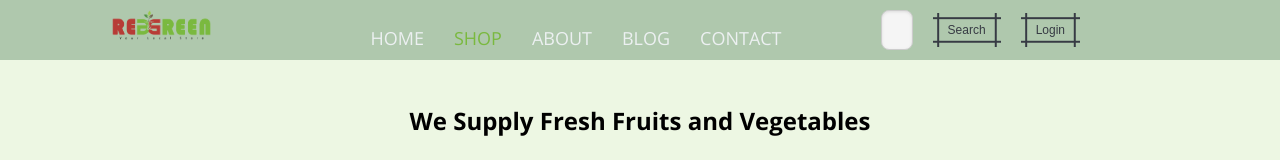
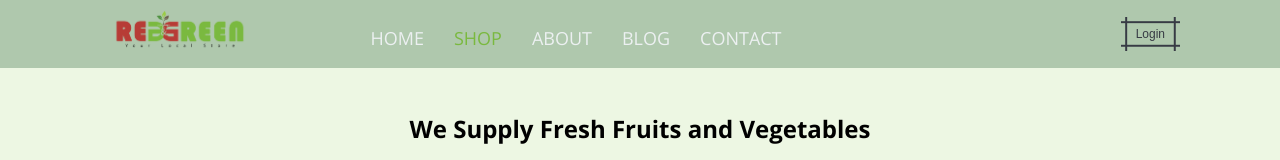
Before and after one commit to thummasreddy/red_green_front_end, a React (Create React App) app: page / in a window 1280 px wide. Shown: the top 160 px of the page. Built offline with nearby package versions, Linux system fonts and the light colour scheme.

Commit message:
Removed Nav Bar Search to add better options

```diff
--- a/src/Components/Navbar/Navbar.css
+++ b/src/Components/Navbar/Navbar.css
@@ -78,16 +78,7 @@ ul, li {
   color: #7ab93f;
 }
 
-.navbar-search input:focus {
-  border-color: #7ab93f;
-}
 
-.navbar-search {
-  display: flex;
-  align-items: center;
-  gap: 10px; /* Increase the gap to add space between the search bar and buttons */
-  margin-right: 100px; /* Adjust the margin to move the search bar left */
-}
 
 .navbar-btn-primary,
 .navbar-btn-login {
--- a/src/Components/Navbar/Navbar.js
+++ b/src/Components/Navbar/Navbar.js
@@ -55,8 +55,7 @@ const Navbar = () => {
       </ul>
 
       <div className="navbar-search">
-        <input type="text" placeholder="Search for products"/>
-        <button className="navbar-btn-primary" type="button">Search</button>
+
         <Link to="/login"> {/* Navigate to Login page */}
           <button className="navbar-btn-login" type="button">Login</button> {/* Login button */}
         </Link>
```
